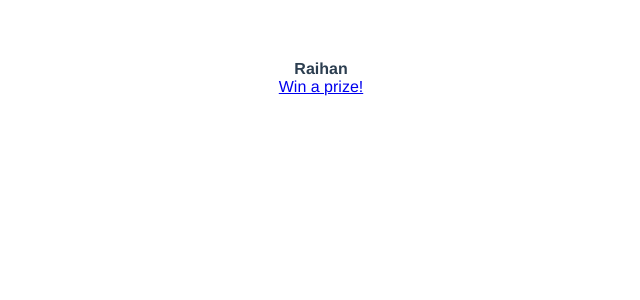
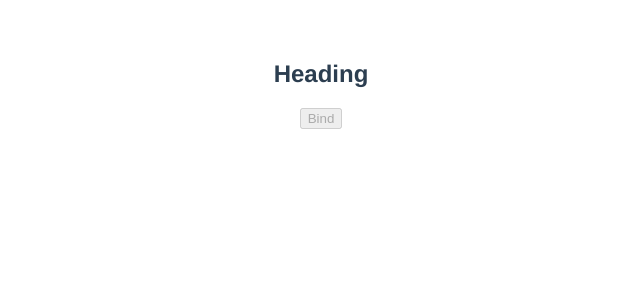
Before and after one commit to raihanwebmaster/Learn-Vue.js, a Vue app: page / in a window 1280 px wide. Shown: the top 300 px of the page, without its empty margins (319-959 px from the left). Built offline with nearby package versions, Linux system fonts and the light colour scheme.

Commit message:
Binding to Attributes

```diff
--- a/src/App.vue
+++ b/src/App.vue
@@ -7,9 +7,16 @@
 
 
 <!--------------------- Binding HTML -------------------------->
-<template>
+<!-- <template>
   <div v-html="hero"></div>
   <div v-html="hack"></div>
+</template> -->
+
+
+<!--------------------- Binding to Attributes -------------------------->
+<template>
+  <h2 v-bind:id="headingId">Heading</h2>
+  <button v-bind:disabled="isDisabled">Bind</button>
 </template>
 
 <script>
@@ -22,7 +29,9 @@ export default {
       name: 'Raihan',
       channel: 'RaihanWebmaster',
       hero: '<b>Raihan</b>',
-      hack:`<a href="#" onclick="alert('You have been hacked!')">Win a prize!</a>`
+      hack: `<a href="#" onclick="alert('You have been hacked!')">Win a prize!</a>`,
+      headingId: 'heading',
+      isDisabled: true,
     }
   }
 }
```
